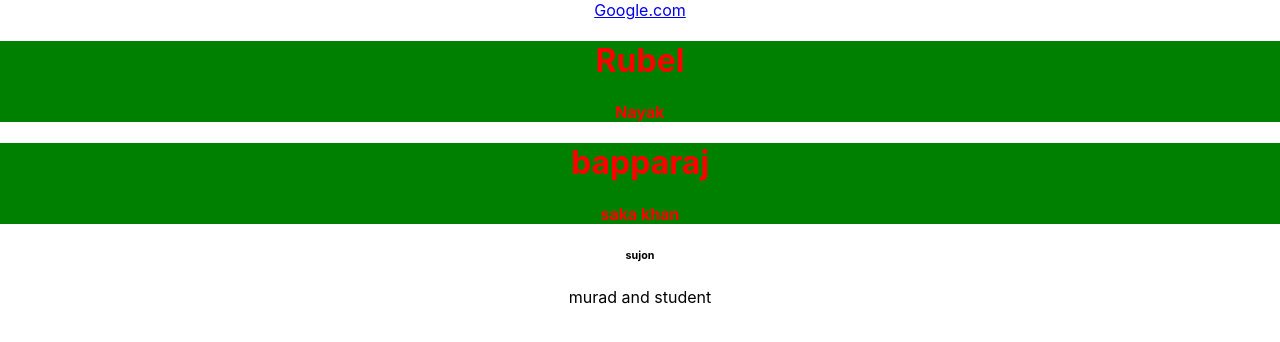
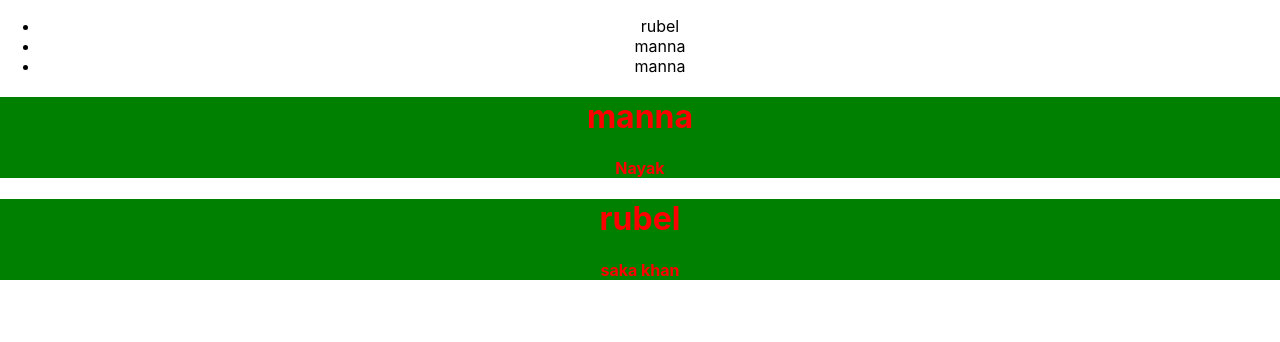
Before and after one commit to Masitbd/react-core-concepts, a React (Create React App) app: page / in a window 1280 px wide. Shown: the top 342 px of the page. Built offline with nearby package versions, Linux system fonts and the light colour scheme.

Commit message:
add dunamic without loop

```diff
--- a/src/App.js
+++ b/src/App.js
@@ -2,14 +2,16 @@ import logo from "./logo.svg";
 import "./App.css";
 
 function App() {
+  const nayoks = ["rubel", "manna", "salalman shah"];
   return (
     <div className="App">
-      <a href="https://www.google.com/">Google.com</a>
-      <Person name="Rubel" profession="Nayak" />
-      <Person name="bapparaj" profession="saka khan" />
-      <Person />
-      <Friend name="sujon" />
-      <Student name="murad" profession="student" />
+      <ul>
+        <li>{nayoks[0]}</li>
+        <li>{nayoks[1]}</li>
+        <li>{nayoks[1]}</li>
+      </ul>
+      <Person name={nayoks[1]} profession="Nayak" />
+      <Person name={nayoks[0]} profession="saka khan" />
     </div>
   );
 }
@@ -27,7 +29,7 @@ function Person(props) {
     </div>
   );
 }
-
+/*
 function Friend(props) {
   return (
     <div>
@@ -35,9 +37,9 @@ function Friend(props) {
       <h6>{props.profession}</h6>
     </div>
   );
-}
+} */
 
-function Student(props) {
+/* function Student(props) {
   return (
     <div>
       <p>
@@ -45,6 +47,6 @@ function Student(props) {
       </p>
     </div>
   );
-}
+} */
 
 export default App;
```
